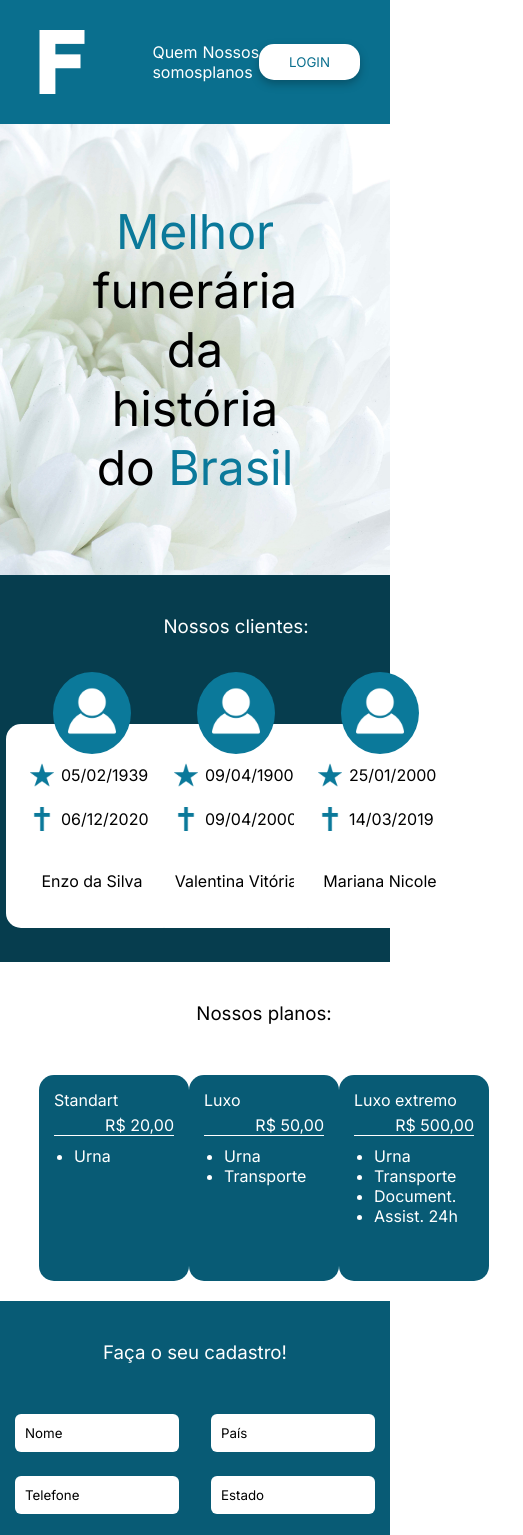
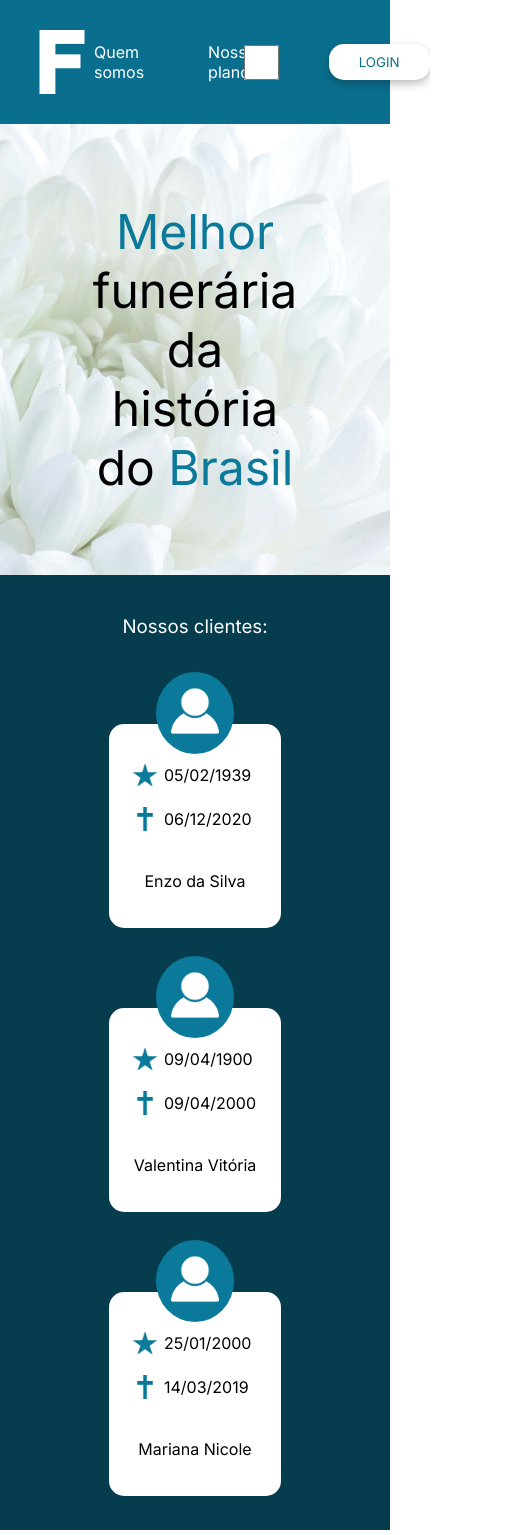
Before and after one commit to ViniRech/Topicos, a plain HTML site: page index.html in a window 390 px wide. Shown: the top 1535 px of the page, 523 px wide, since content can reach past the window. Drawn offline with Linux system fonts and the light colour scheme.

Commit message:
Início de responsividade

```diff
--- a/index.html
+++ b/index.html
@@ -30,6 +30,12 @@
     <header class="cabecalho">
         <img src="img/f.png" alt="F" class="cabecalho-logo">
         <nav class="menu">
+            <input type="checkbox" class="menu-fake">
+            <div class="menu-linhas">
+                <span></span>
+                <span></span>
+                <span></span>
+            </div>
             <a href="" class="menu-link">Quem somos</a>
             <a href="" class="menu-link">Nossos planos</a>
             <button class="menu-botao">LOGIN</button>
@@ -43,6 +49,7 @@
 
     <section class="clientes">
         <h3 class="clientes-titulo">Nossos clientes:</h3>
+        <div class="clientes-conteudo">
             <ul class="clientes-lista">
                 <li class="clientes-lista-circulo">
                     <img src="img/usuario.png" alt="Ícone de usuário" class="clientes-lista-circulo-imagem">
@@ -97,10 +104,13 @@
                     </li>
                 </ul>
             </ul>
+        </div>
+
     </section>
 
     <section class="planos">
         <h3 class="planos-titulo">Nossos planos:</h3>
+        <div class="planos-conteudo">
             <ul class="planos-lista">
                 <li>
                     <p>Standart</p>
@@ -135,6 +145,8 @@
                     <li class="planos-lista-lista-item">Assist. 24h</li>
                 </ul>
             </ul>
+        </div>
+
     </section>
 
     <section class="formulario">
@@ -156,6 +168,7 @@
 
     <footer class="rodape">
         <h3 class="rodape-titulo">Redes sociais:</h3>
+        <div class="rodape-conteudo">
             <p class="rodape-texto">funeraria@gmail.com.br</p>
             <div class="rodape-redes">
                 <img src="img/instagram.png" alt="Instagram" class="rodape-redes-rede">
@@ -164,6 +177,8 @@
                 <img src="img/whatsapp.png" alt="Whatsapp" class="rodape-redes-rede">
             </div>
             <p class="rodape-texto">(99) 99999-9999</p>
+        </div>
+
     </footer>
 
 </body>
--- a/style.css
+++ b/style.css
@@ -30,10 +30,38 @@
 
 .menu {
     display: grid;
-    grid-template-rows: 1fr;
-    grid-template-columns: 1fr 1fr 1fr;
+    grid-template-columns: auto auto auto;
+    justify-content: center;
+    justify-items: center;
     align-items: center;
-    justify-items: center;
+    column-gap: 4rem;
+}
+
+.menu-fake {
+    position: absolute;
+    z-index: 1000;
+    width: 35px;
+    height: 35px;
+}
+
+.menu-fake:checked ~ .menu-link, .menu-botao {
+
+}
+
+.menu-linhas {
+    position: absolute;
+    z-index: 999;
+    width: 35px;
+    height: 35px;
+}
+
+.menu-linhas span {
+    display: block;
+    width: 35px;
+    height: 5px;
+    margin-bottom: 10px;
+    background-color: var(--branco);
+    border-radius: 3px;
 }
 
 .menu-link {
@@ -82,8 +110,6 @@
 
 .clientes {
     background-color: var(--azul-cliente);
-    display: grid;
-    grid-template-columns: 1fr 1fr 1fr;
     padding: 20px;
 }
 
@@ -93,6 +119,14 @@
     color: var(--branco);
     font-weight: 400;
     text-align: center;
+}
+
+.clientes-conteudo {
+    display: grid;
+    grid-template-columns: auto auto auto;
+    justify-content: center;
+    justify-items: center;
+    column-gap: 4rem;
 }
 
 .clientes-lista {
@@ -146,22 +180,24 @@
 }
 
 .planos {
-    width: 80%;
-    margin: auto;
-    display: grid;
-    grid-template-columns: 1fr 1fr 1fr;
-    align-items: center;
-    justify-items: center;
     padding: 20px;
     color: var(--branco);
 }
 
 .planos-titulo {
     grid-column: 1 / 4;
-    padding: 20px 0 50px;
+    padding: 1rem;
     color: var(--preto);
     text-align: center;
     font-weight: 400;
+}
+
+.planos-conteudo {
+    display: grid;
+    grid-template-columns: auto auto auto;
+    justify-content: center;
+    justify-items: center;
+    column-gap: 4rem;
 }
 
 .planos-lista {
@@ -171,6 +207,7 @@
     padding: 15px;
     border-radius: 15px;
     list-style: none;
+    margin-top: 1rem;
 }
 
 .planos-lista-dinheiro {
@@ -240,17 +277,21 @@
 }
 
 .rodape {
-    display: grid;
-    grid-template-columns: 1fr 1.5fr 1fr;
-    justify-items: center;
     background-color: var(--azul-extremos);
     color: var(--branco);
     padding: 20px;
 }
 
+.rodape-conteudo {
+    display: grid;
+    grid-template-columns: 1fr 1.5fr 1fr;
+}
+
 .rodape-titulo {
     grid-column: 1 / 4;
     font-weight: 400;
+    padding: 1rem;
+    text-align: center;
 }
 
 .rodape-texto {
@@ -263,9 +304,37 @@
     grid-template-columns: 1fr 1fr 1fr 1fr;
     column-gap: 2rem;
     padding: 20px;
+    justify-items: center;
 }
 
 .rodape-redes-rede {
     width: 2rem;
     height: auto;
 }
+
+@media (max-width: 650px) {
+
+    .clientes-conteudo {
+        grid-template-columns: auto;
+    }
+
+    .planos-conteudo {
+        grid-template-columns: auto;
+    }
+
+    .rodape-conteudo {
+        display: grid;
+        grid-template-columns: 1fr;
+    }
+
+    .rodape-texto {
+        display: none;
+    }
+}
+
+@media (max-width: 390px) {
+    .form-conteudo {
+        display: grid;
+        grid-template-columns: 1fr;
+    }
+}
```
Lines whose indentation alone changed are shown as unchanged.
